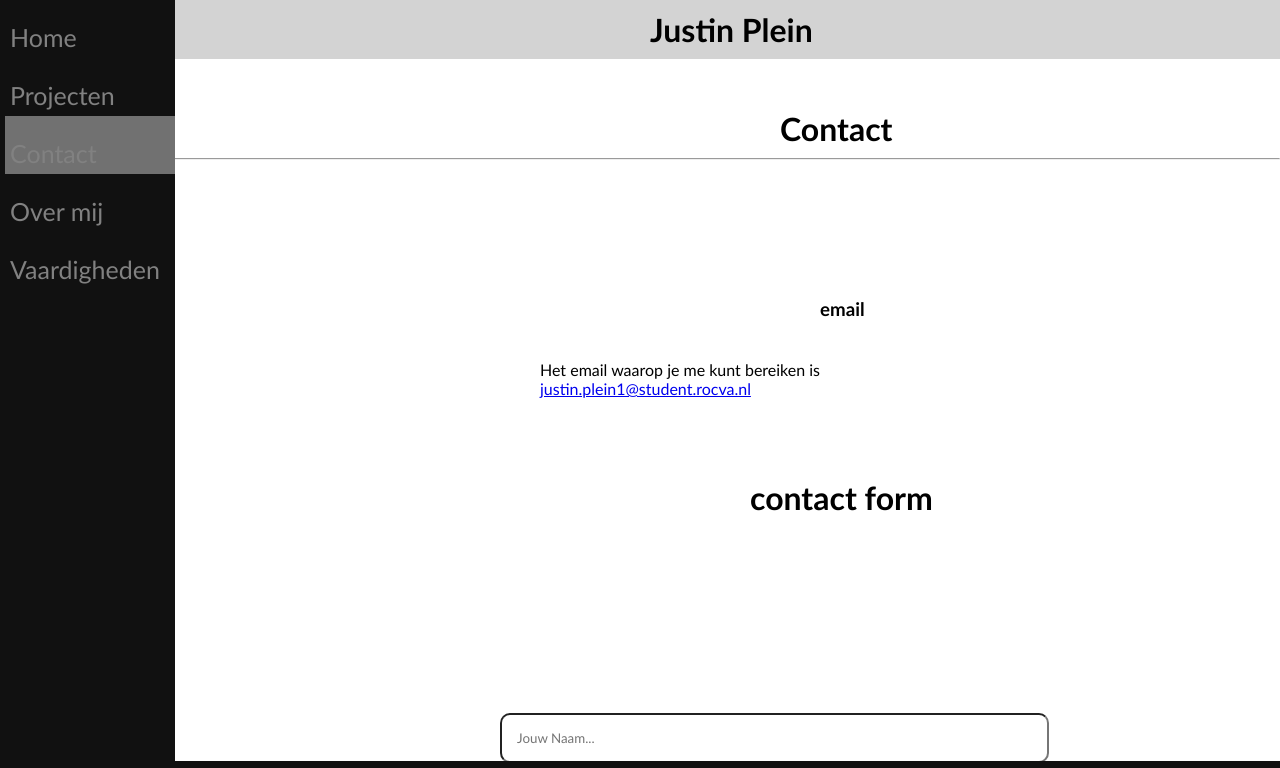
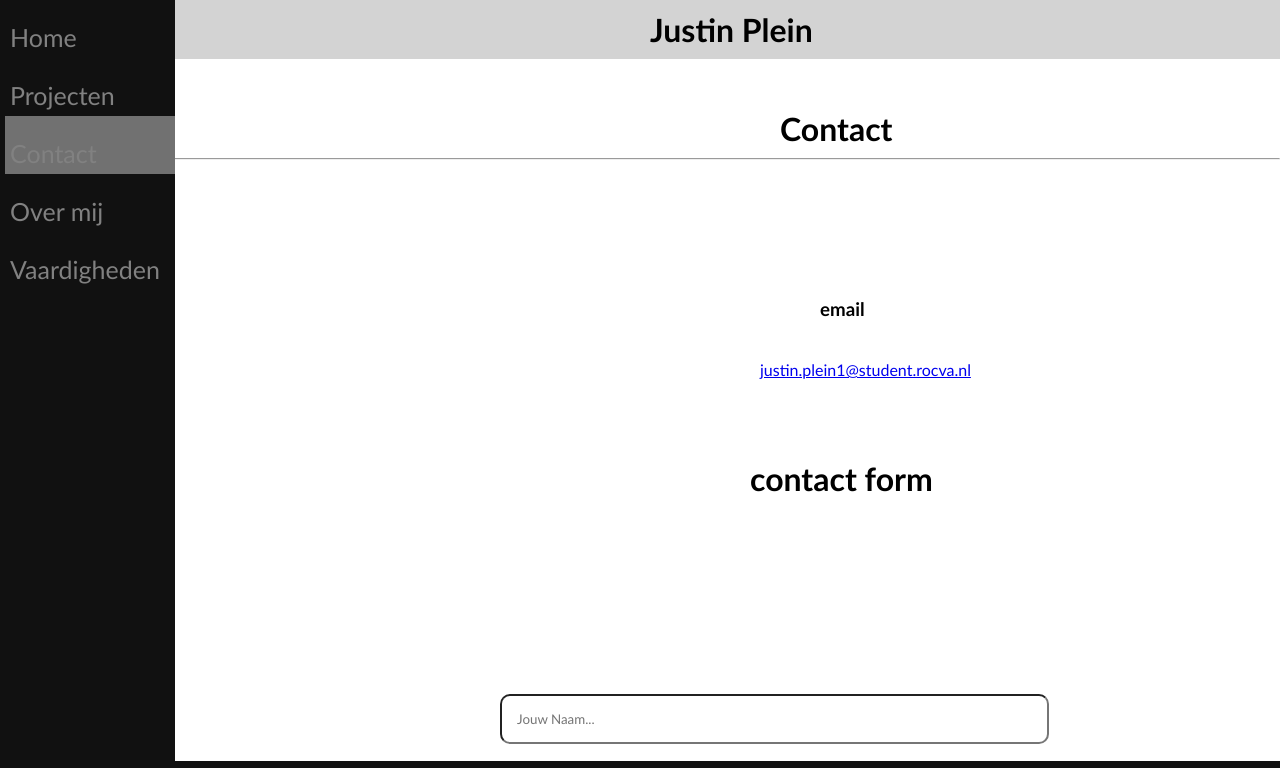
Before and after one commit to ROC-van-Amsterdam-College-Amstelland/project-portfolio-Justinnnp, a plain HTML site: page contact.html in a window 1280 px wide. Shown: the top 768 px of the page. Drawn offline with Linux system fonts and the light colour scheme.

Commit message:
kleine aanpassing in de contactpagina

```diff
--- a/CSS/style.css
+++ b/CSS/style.css
@@ -418,6 +418,9 @@ body {
     justify-content: center;
     align-content: center;
 }
+.main-content-text p {
+    margin-left: 730px;
+}
 .likeButton button {
     height: 50px;
     width: 50px;
--- a/contact.html
+++ b/contact.html
@@ -32,7 +32,7 @@
                 <h1 id="title-contact">Contact</h1>
                 <hr>
                 <h3 id="main-content-email">email</h3>
-                <p>Het email waarop je me kunt bereiken is <a href="mailto:justin.plein1@student.rocva.nl?Subject=Hello%20again">justin.plein1@student.rocva.nl</a></p>
+                <p id="mailto"><a href="mailto:justin.plein1@student.rocva.nl?Subject=Hello%20again">justin.plein1@student.rocva.nl</a></p>
                 <div id="contact-gegevens">
 
                 </div>
```
